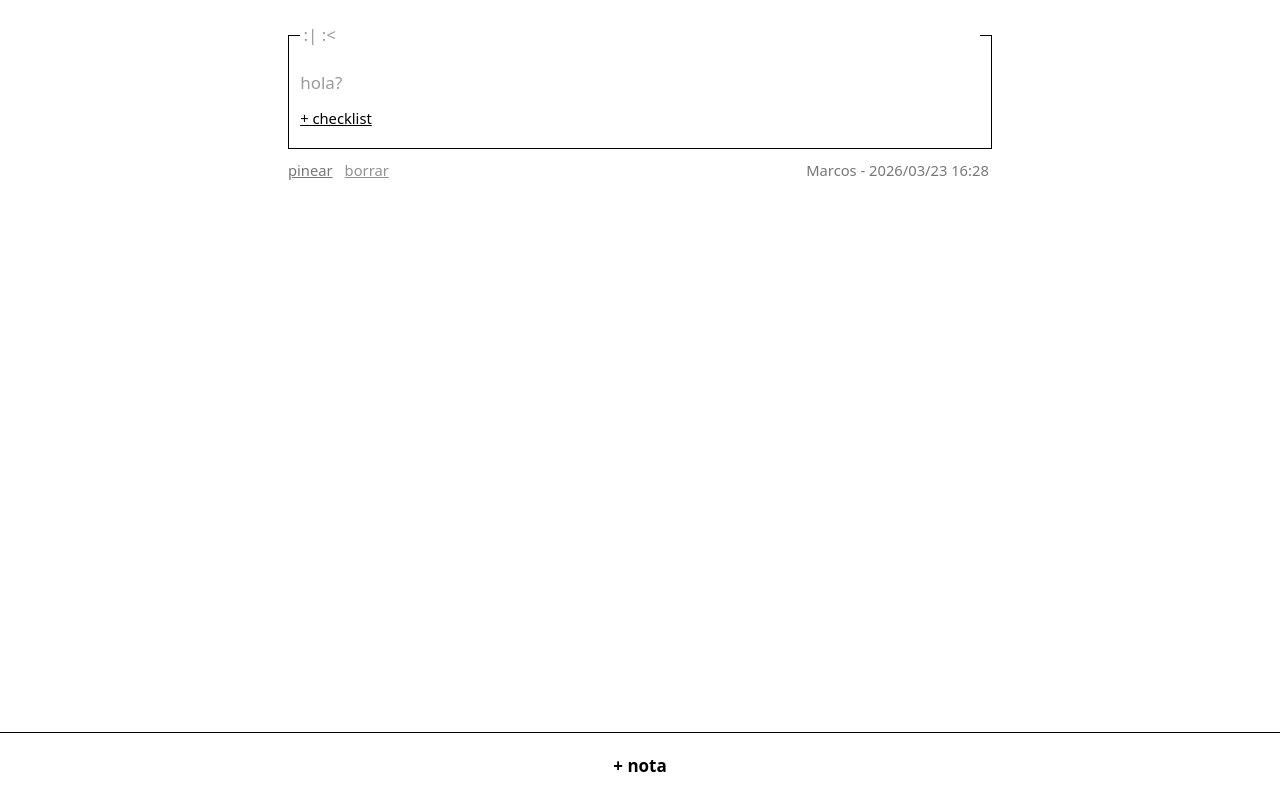
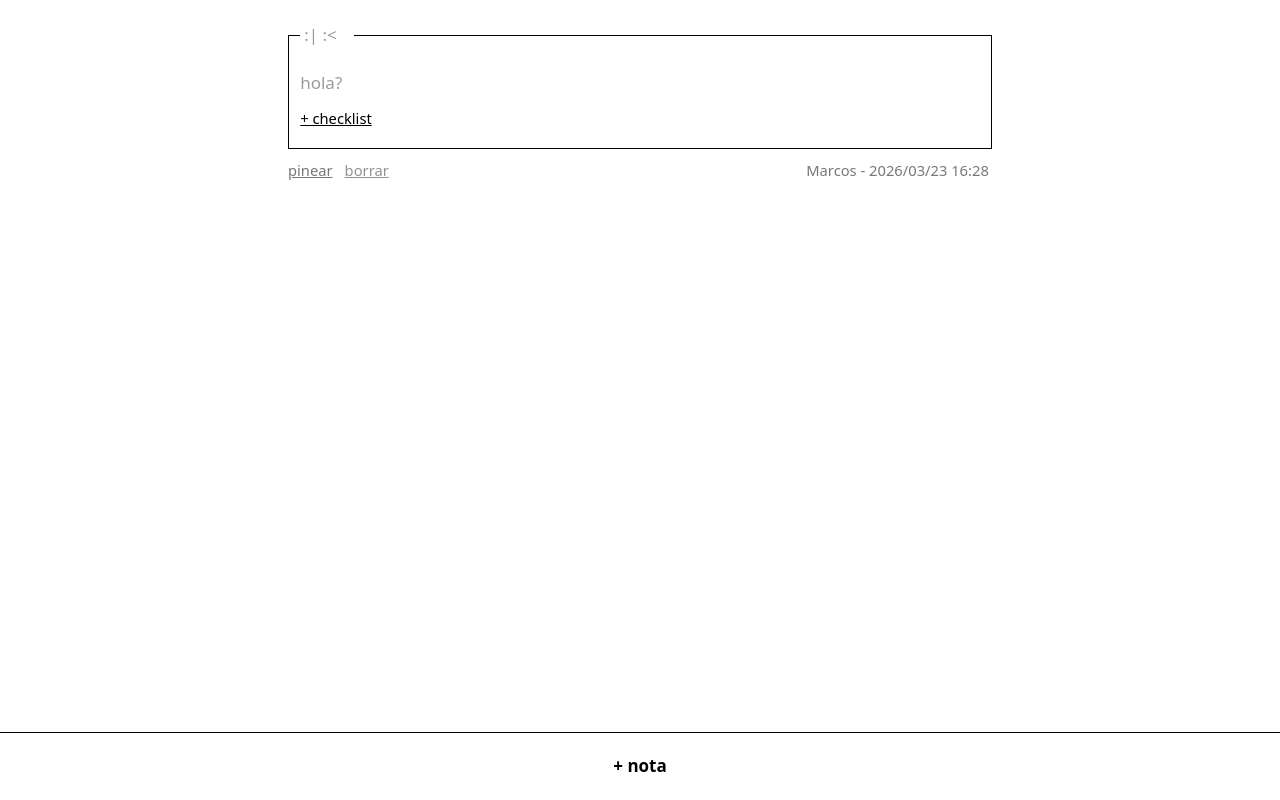
Before and after one commit to karimkfoure/simple_html_research, a website: page perfect_notes/index.html in a window 1280 px wide. Drawn offline with Linux system fonts and the light colour scheme.

Commit message:
fix: simplify perfect notes legend title layout

```diff
--- a/perfect_notes/index.html
+++ b/perfect_notes/index.html
@@ -38,12 +38,7 @@
       }
 
       legend {
-        display: flex;
-        align-items: center;
-        justify-content: space-between;
-        inline-size: 100%;
-        max-width: 100%;
-        padding: 0 0.2rem;
+        padding: 0 0.25rem;
       }
 
       textarea {
@@ -66,7 +61,7 @@
       .note-title {
         display: block;
         width: auto;
-        min-width: 1ch;
+        min-width: 2ch;
         font-weight: 600;
       }
 
```
